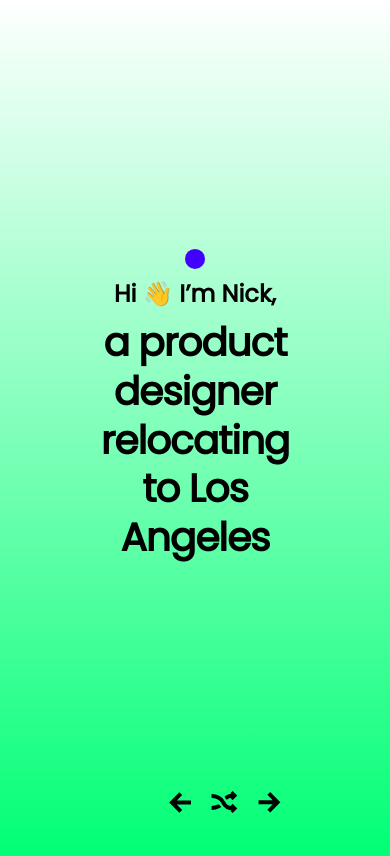
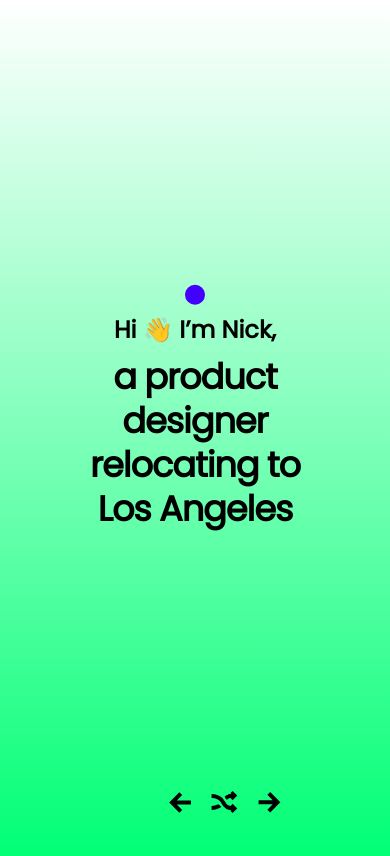
Before and after one commit to nbable0/hi-there, a plain HTML site: page index.html in a window 390 px wide. Drawn offline with Linux system fonts and the light colour scheme.

Commit message:
updated css again

```diff
--- a/style.css
+++ b/style.css
@@ -74,7 +74,7 @@
 
   @media screen and (max-width: 600px) {
     h2 {
-        font-size: 10vmin;
+        font-size: 9vmin;
         letter-spacing: -1px;
     }
   }
```
